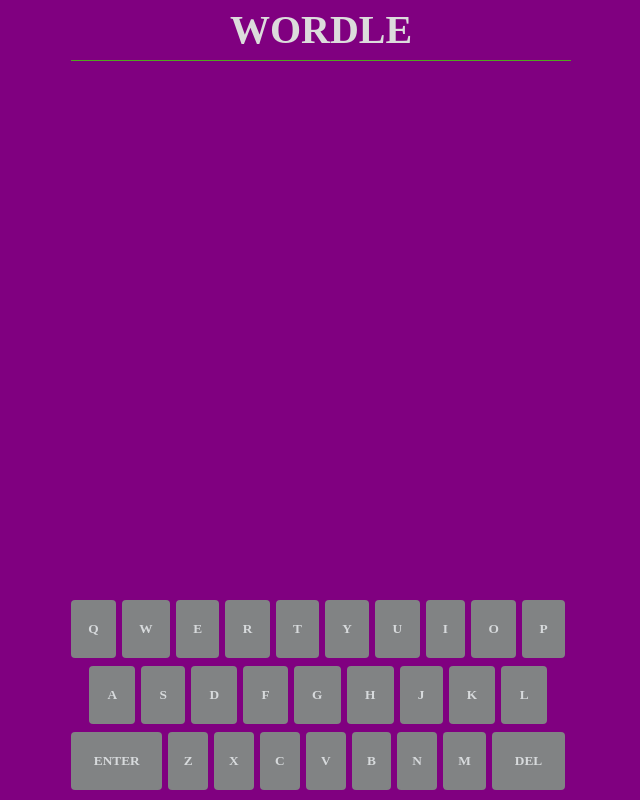
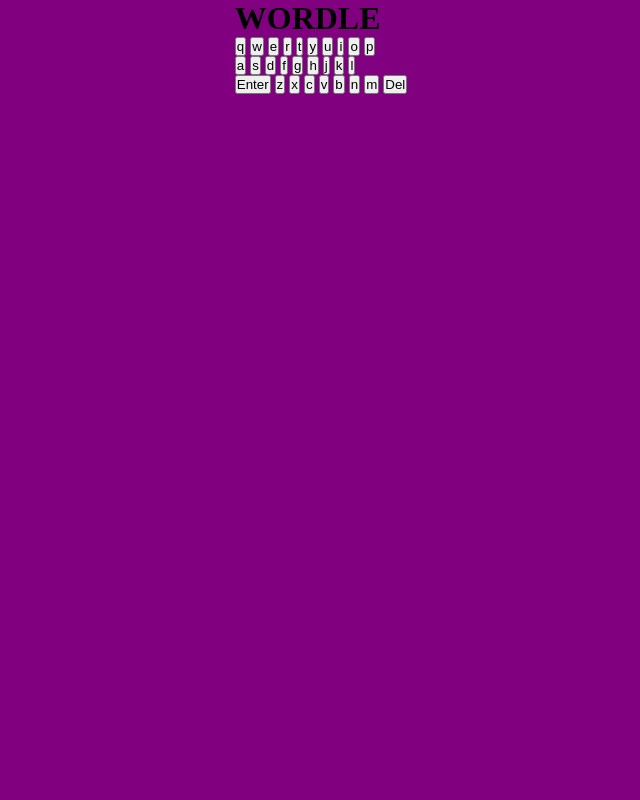
Before and after one commit to Paigeylol/Wordle, a plain HTML site: page index.html in a window 1280 px wide. Shown: the whole page, without its empty margins (319-959 px from the left). Drawn offline with Linux system fonts and the light colour scheme.

Commit message:
no message

```diff
--- a/styles.css
+++ b/styles.css
@@ -20,90 +20,3 @@
     align-items: center;
     flex-direction: column;
   }
-
-  #game {
-    width: 100%;
-    max-width: 500px;
-    height: 100%;
-    display: flex;
-    flex-direction: column;
-  }
-
-  header {
-    border-bottom: 1px solid rgba(75, 187, 19, 0.886);
-  }
-
-  .title {
-    color: rgb(220, 220, 220);
-    font-size: 2.5rem;
-    font-weight: bold;
-    margin: 0.4rem 0 0.4rem 0;
-    text-align: center;
-    font-family: "Lucida Sans", "Lucida Sans Regular", "Lucida Grande",
-  }
-
-  #board-container {
-    display: flex;
-    justify-content: center;
-    align-items: center;
-    flex-grow: 1;
-    overflow: hidden;
-  }
-
-  #board {
-    display: grid;
-    grid-template-columns: repeat(5, 1fr);
-    grid-gap: 5px;
-    padding: 10px;
-    box-sizing: border-box;
-  }
-
-  .square {
-    border: 2px solid rgb(211, 73, 27);
-    min-width: 60px;
-    min-height: 60px;
-    font-size: 50px;
-    font-weight: bold;
-    color: gainsboro;
-    text-transform: uppercase;
-
-    display: flex;
-    justify-content: center;
-    align-items: center;
-  }
-
-  #keyboard-container {
-    height: 200px;
-  }
-
-  .keyboard-row {
-    display: flex;
-    justify-content: center;
-    width: 100%;
-    margin: 0 auto 8px;
-    touch-action: manipulation;
-  }
-
-  .keyboard-row button {
-    font-family: inherit;
-    font-weight: bold;
-    border: 0;
-    padding: 0;
-    height: 58px;
-    cursor: pointer;
-    background-color: rgb(129, 131, 132);
-    color: rgb(215, 218, 220);
-    flex-grow: 1;
-    text-transform: uppercase;
-    margin-right: 6px;
-    border-radius: 4px;
-    user-select: none;
-  }
-
-  .keyboard-row button.wide-button {
-    flex-grow: 1.5;
-  }
-
-  .spacer-half {
-    flex-grow: 0.5;
-  }
```
